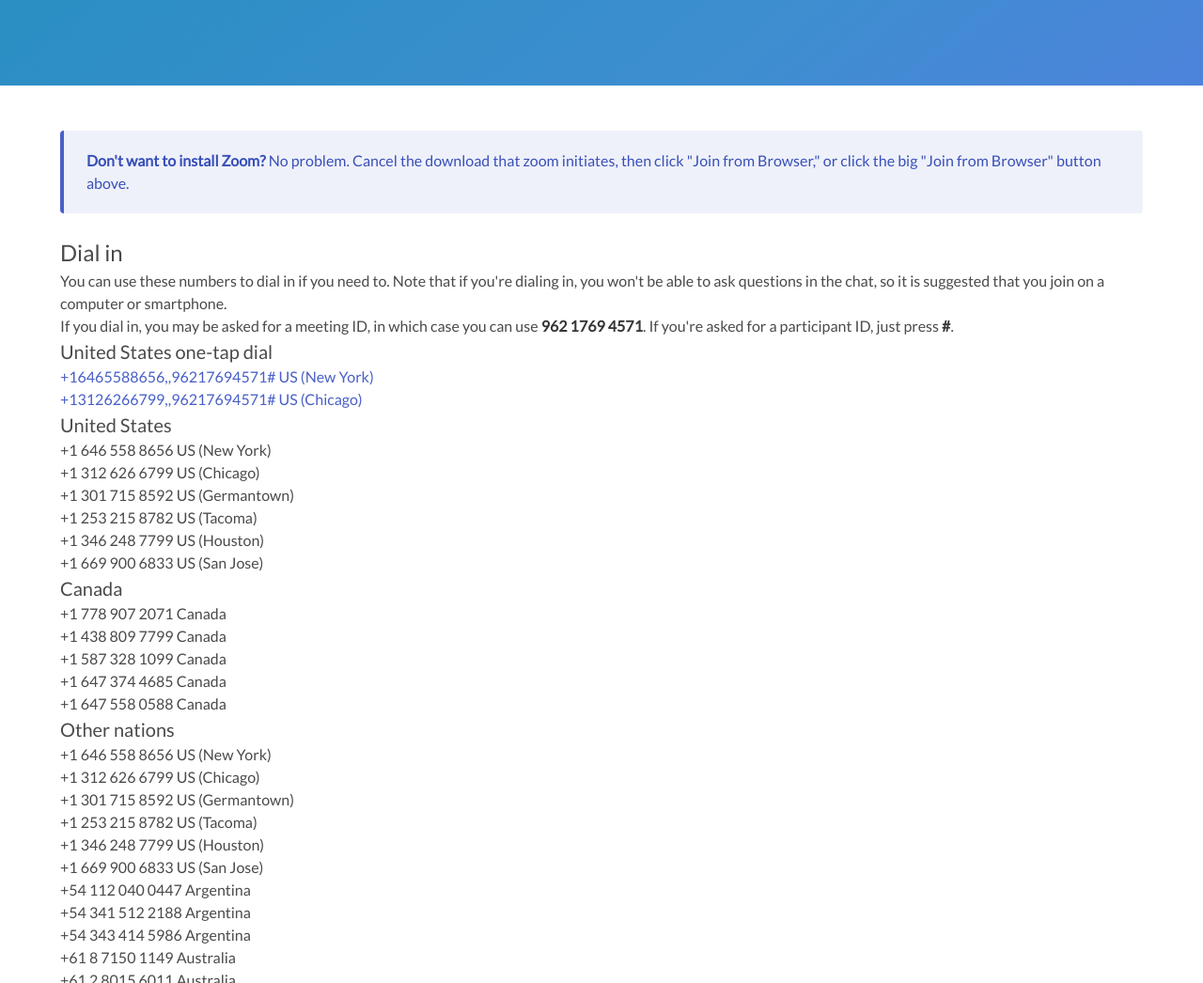
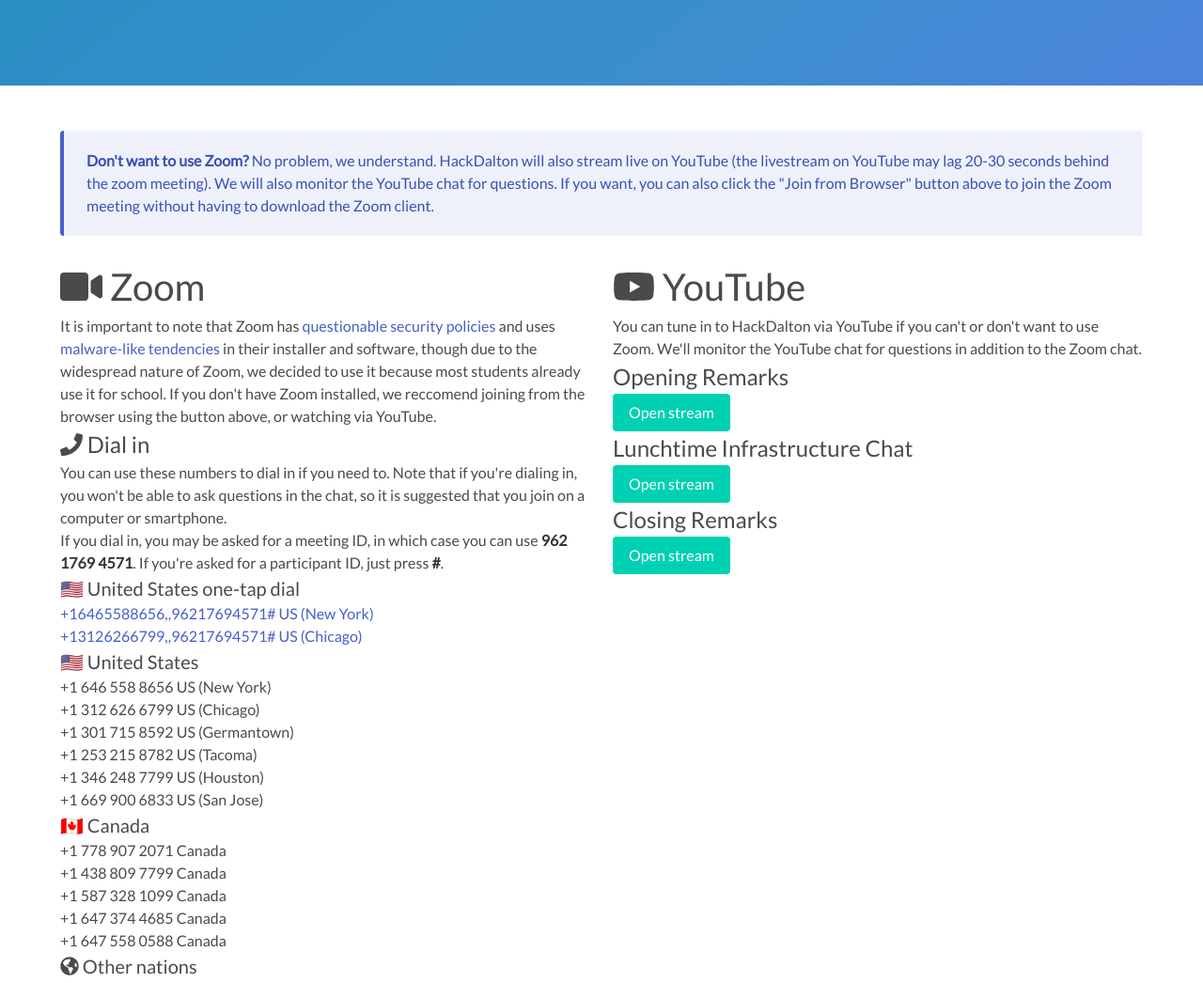
Before and after one commit to HackDalton/live2020, a plain HTML site: page index.html in a window 1280 px wide. Shown: the part 400-1446 px from the top of the page at 94% size. Drawn offline with nearby package versions, Linux system fonts and the light colour scheme.

Commit message:
Add information about youtube streaming

```diff
--- a/index.html
+++ b/index.html
@@ -36,20 +36,33 @@
 	<section class="section">
 		<div class="container">
 			<article class="message is-link">
-				<div class="message-body"><strong>Don't want to install Zoom?</strong> No problem. Cancel the download
-					that zoom initiates, then click "Join from Browser," or click the big "Join from Browser" button
-					above.
+				<div class="message-body"><strong>Don't want to use Zoom?</strong> No problem, we understand. HackDalton
+					will also stream live on YouTube (the livestream on YouTube may lag 20-30 seconds behind the zoom
+					meeting). We will also monitor the YouTube chat for questions. If you want, you can also click the
+					"Join from Browser" button above to join the Zoom meeting without having to download the Zoom
+					client.
 			</article>
-			<h4 class="is-size-4">Dial in</h4>
+
+			<div class="columns">
+				<div class="column">
+					<h1 class="is-size-2"><i class="fas fa-video"></i> Zoom</h1>
+					It is important to note that Zoom has <a
+						href="https://www.theverge.com/2020/4/1/21202584/zoom-security-privacy-issues-video-conferencing-software-coronavirus-demand-response">questionable
+						security policies</a> and uses <a
+						href="https://twitter.com/c1truz_/status/1244737672930824193">malware-like tendencies</a> in
+					their installer and software, though due to the widespread nature of Zoom, we decided to use it
+					because most students already use it for school. If you don't have Zoom installed, we reccomend
+					joining from the browser using the button above, or watching via YouTube.
+					<h4 class="is-size-4"><i class="fas fa-phone"></i> Dial in</h4>
 					<p>You can use these numbers to dial in if you need to. Note that if you're dialing in, you won't be
 						able to ask questions in the chat, so it is suggested that you join on a computer or smartphone.
 					</p>
 					<p>If you dial in, you may be asked for a meeting ID, in which case you can use <strong>962 1769
 							4571</strong>. If you're asked for a participant ID, just press <strong>#</strong>.</p>
-			<h5 class="is-size-5">United States one-tap dial</h5>
+					<h5 class="is-size-5">🇺🇸 United States one-tap dial</h5>
 					<p><a href="tel:+16465588656,,96217694571#">+16465588656,,96217694571# US (New York)</a></p>
 					<p><a href="tel:+13126266799,,96217694571#">+13126266799,,96217694571# US (Chicago)</a></p>
-			<h5 class="is-size-5">United States</h5>
+					<h5 class="is-size-5">🇺🇸 United States</h5>
 					<ul>
 						<li>+1 646 558 8656 US (New York)</li>
 						<li>+1 312 626 6799 US (Chicago)</li>
@@ -58,7 +71,7 @@
 						<li>+1 346 248 7799 US (Houston)</li>
 						<li>+1 669 900 6833 US (San Jose)</li>
 					</ul>
-			<h5 class="is-size-5">Canada</h5>
+					<h5 class="is-size-5">🇨🇦 Canada</h5>
 					<ul>
 						<li>+1 778 907 2071 Canada</li>
 						<li>+1 438 809 7799 Canada</li>
@@ -66,7 +79,7 @@
 						<li>+1 647 374 4685 Canada</li>
 						<li>+1 647 558 0588 Canada</li>
 					</ul>
-			<h5 class="is-size-5">Other nations</h5>
+					<h5 class="is-size-5"><i class="fas fa-globe-americas"></i> Other nations</h5>
 					<ul>
 						<li>+1 646 558 8656 US (New York)</li>
 						<li>+1 312 626 6799 US (Chicago)</li>
@@ -228,6 +241,21 @@
 						<li>+64 4 886 0026 New Zealand</li>
 					</ul>
 				</div>
+				<div class="column">
+					<h1 class="is-size-2"><i class="fab fa-youtube"></i> YouTube</h1>
+					<p>You can tune in to HackDalton via YouTube if you can't or don't want to use Zoom. We'll monitor
+						the YouTube chat for questions in addition to the Zoom chat.</p>
+					<ul>
+						<h4 class="is-size-4">Opening Remarks</h4>
+						<a href="https://youtu.be/Wrxq0L89rZU" class="button is-primary">Open stream</a>
+						<h4 class="is-size-4">Lunchtime Infrastructure Chat</h4>
+						<a href="https://youtu.be/PPCdIQ472kw" class="button is-primary">Open stream</a>
+						<h4 class="is-size-4">Closing Remarks</h4>
+						<a href="https://youtu.be/c7_HHBwnF2A" class="button is-primary">Open stream</a>
+					</ul>
+				</div>
+			</div>
+		</div>
 	</section>
 </body>
 
```
Also changed, not shown: 1 other file. Lines whose indentation alone changed are shown as unchanged.
